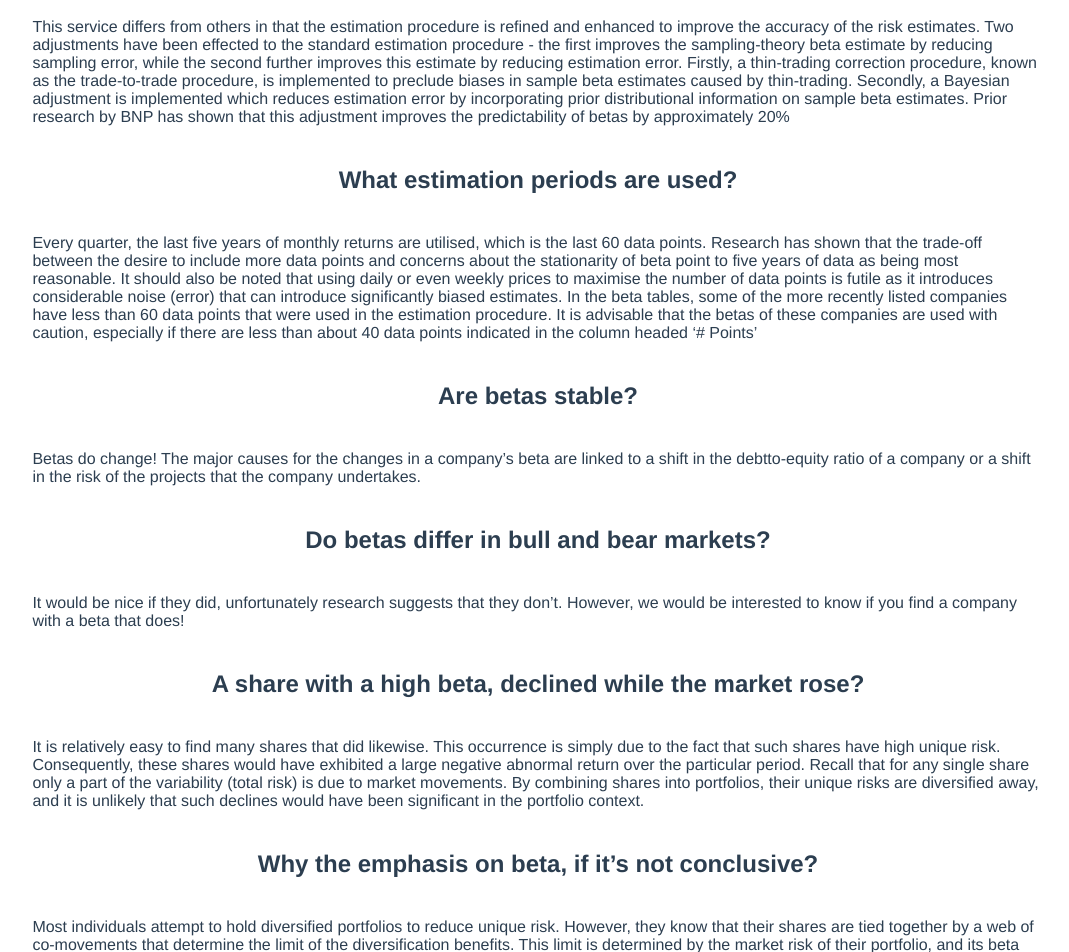
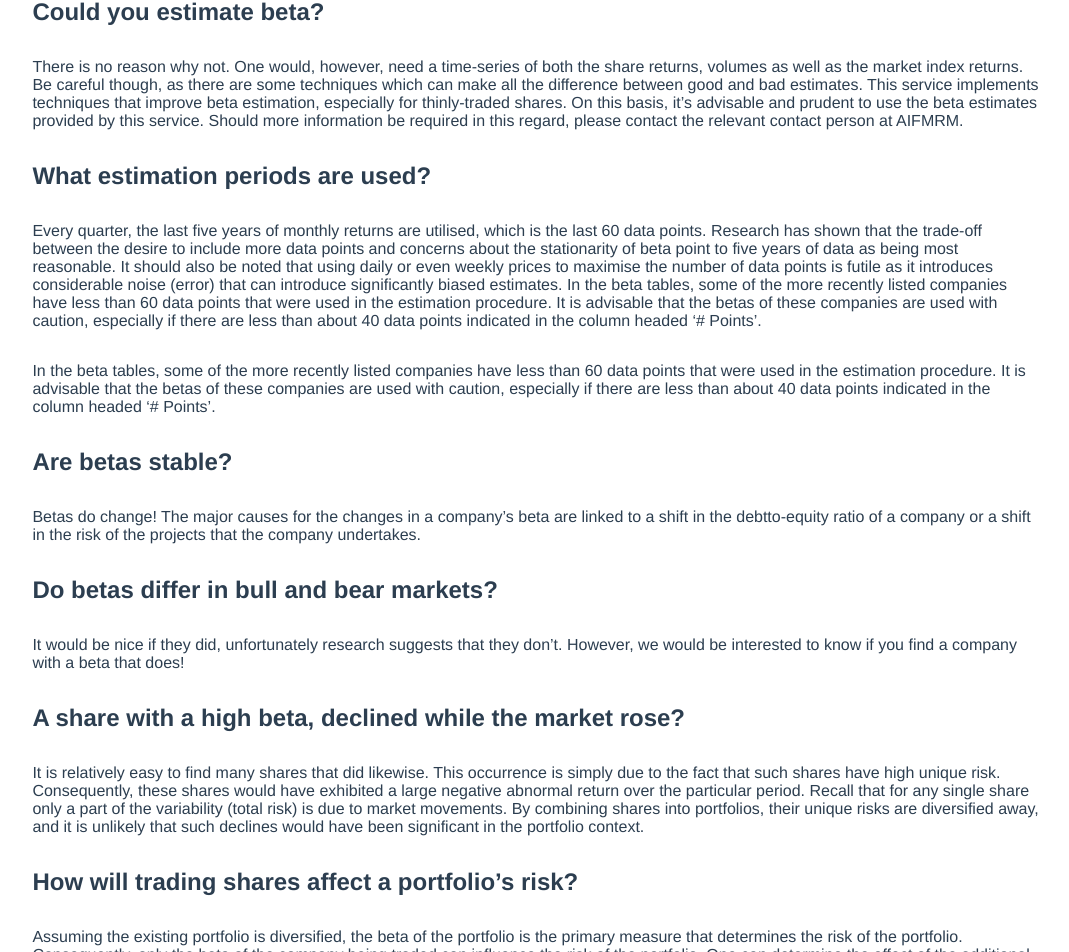
Before and after one commit to DominicGBauer/system-design-dashboard, a Vue app: page / in a window 1280 px wide. Shown: the part 1097-2049 px from the top of the page, without its empty margins (102-1171 px from the left). Built offline with nearby package versions, Linux system fonts and the light colour scheme; no server answers.

Commit message:
fix: errors in faq

```diff
--- a/src/components/Faq.vue
+++ b/src/components/Faq.vue
@@ -18,18 +18,12 @@
 
     <h2>Could you estimate beta?</h2>
     <paragraph
-      text="This service differs from others in that the estimation procedure is
-      refined and enhanced to improve the accuracy of the risk estimates. Two
-      adjustments have been effected to the standard estimation procedure - the
-      first improves the sampling-theory beta estimate by reducing sampling
-      error, while the second further improves this estimate by reducing
-      estimation error. Firstly, a thin-trading correction procedure, known as
-      the trade-to-trade procedure, is implemented to preclude biases in sample
-      beta estimates caused by thin-trading. Secondly, a Bayesian adjustment is
-      implemented which reduces estimation error by incorporating prior
-      distributional information on sample beta estimates. Prior research by BNP
-      has shown that this adjustment improves the predictability of betas by
-      approximately 20%"
+      text="There is no reason why not. One would, however, need a time-series of both the share returns, volumes
+      as well as the market index returns. Be careful though, as there are some techniques which can make all
+      the difference between good and bad estimates. This service implements techniques that improve beta
+      estimation, especially for thinly-traded shares. On this basis, it’s advisable and prudent to use the beta
+      estimates provided by this service. Should more information be required in this regard, please contact
+      the relevant contact person at AIFMRM."
     />
 
     <h2>What estimation periods are used?</h2>
@@ -45,7 +39,15 @@
       points that were used in the estimation procedure. It is advisable that
       the betas of these companies are used with caution, especially if there
       are less than about 40 data points indicated in the column headed ‘#
-      Points’"
+      Points’."
+    />
+
+    <paragraph
+      text=" In the beta tables, some of the more recently listed companies have less
+      than 60 data points that were used in the estimation procedure. It is advisable that
+      the betas of these companies are used with caution, especially if there
+      are less than about 40 data points indicated in the column headed ‘#
+      Points’."
     />
 
     <h2>Are betas stable?</h2>
@@ -72,6 +74,15 @@
       movements. By combining shares into portfolios, their unique risks are
       diversified away, and it is unlikely that such declines would have been
       significant in the portfolio context."
+    />
+
+    <h2>How will trading shares affect a portfolio’s risk?</h2>
+    <paragraph
+      text="Assuming the existing portfolio is diversified, the beta of the portfolio is the
+      primary measure that determines the risk of the portfolio. Consequently, only the beta of the
+      company being traded can influence the risk of the portfolio. One can determine the effect of
+      the additional share on the portfolio’s risk by remembering that the beta of the portfolio
+      is simply the weighted average of its constituent betas."
     />
 
     <h2>Why the emphasis on beta, if it’s not conclusive?</h2>
@@ -124,9 +135,15 @@ export default {
 
 <style lang="scss" scoped>
 h1 {
-  margin: 40px 0;
+  margin: 6rem 0 3rem 0;
 }
+
+h2 {
+  text-align: left;
+}
+
 p {
-  margin: 40px 0;
+  margin: 2rem 0;
+  text-align: left;
 }
 </style>
--- a/src/components/WorkedExample.vue
+++ b/src/components/WorkedExample.vue
@@ -361,11 +361,12 @@ export default {
 
 <style lang="scss" scoped>
 h1 {
-  margin: 40px 0;
+  margin: 6rem 0 3rem 0;
 }
 
 h2 {
   text-align: left;
+  margin: 2rem 0;
 }
 
 p {
```
